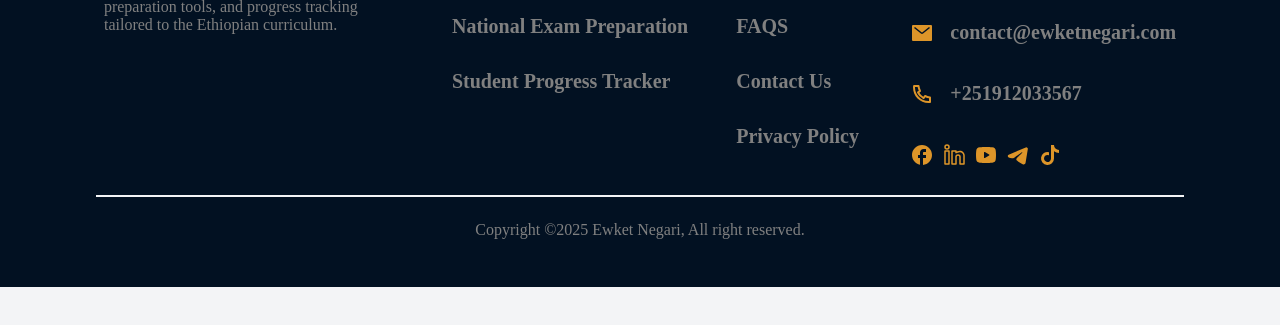
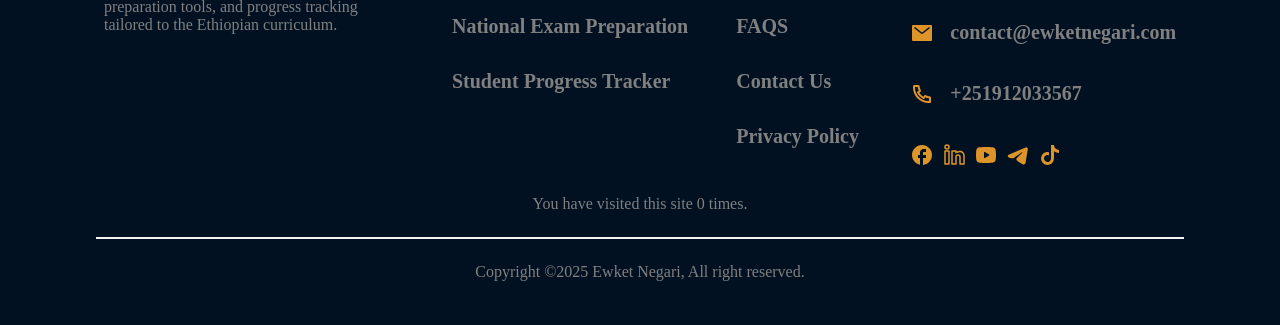
Before and after one commit to SBAK729/Ewket-Negari, a plain HTML site: page index.html in a window 1280 px wide. Shown: the part 6612-6937 px from the top of the page. Before the commit the page ends 6899 px from the top, so only its background shows below. Drawn offline with Linux system fonts and the light colour scheme.

Commit message:
adding how many times visited stracture

```diff
--- a/index.html
+++ b/index.html
@@ -766,6 +766,7 @@
           </div>
         </div>
       </dev>
+      <p>You have visited this site <span id="visit-count">0</span> times.</p>
       <hr />
       <p>Copyright &copy;2025 Ewket Negari, All right reserved.</p>
     </footer>
```
